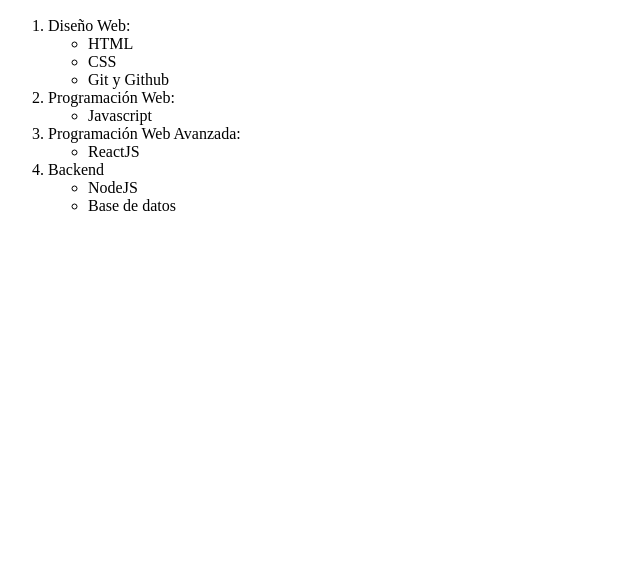
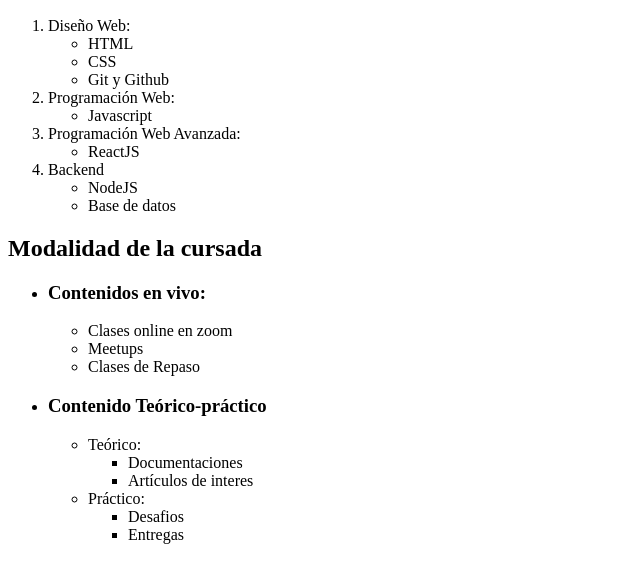
Before and after one commit to SleepD4rt/Gaston-Pares---Primera-Entrega-NUCBA-, a plain HTML site: page EjercicioN2.html in a window 1280 px wide. Shown: the part 110-692 px from the top of the page, without its empty margins (0-640 px from the left). Drawn offline with Linux system fonts and the light colour scheme.

Commit message:
Ejercicio N2 Terminado

```diff
--- a/EjercicioN2.html
+++ b/EjercicioN2.html
@@ -1,9 +1,9 @@
 <!DOCTYPE html>
 <html lang="es">
   <head>
-    <meta charset="UTF-8">
-    <meta http-equiv="X-UA-Compatible" content="IE=edge">
-    <meta name="viewport" content="width=device-width, initial-scale=1.0">
+    <meta charset="UTF-8" />
+    <meta http-equiv="X-UA-Compatible" content="IE=edge" />
+    <meta name="viewport" content="width=device-width, initial-scale=1.0" />
     <title>Ejercicio N°2 - Listas Anidadas</title>
   </head>
   <body>
@@ -11,37 +11,72 @@
       <h1>Programación Web Full Stack</h1>
     </header>
     <main>
-
       <div class="container">
+        <section class="modulos">
           <h2>Módulos de la cursada</h2>
           <ol>
-        <li>Diseño Web:
+            <li>
+              Diseño Web:
               <ul>
                 <li>HTML</li>
                 <li>CSS</li>
                 <li>Git y Github</li>
               </ul>
             </li>
-        <li> Programación Web:
+            <li>
+              Programación Web:
               <ul>
                 <li>Javascript</li>
               </ul>
             </li>
-        <li>Programación Web Avanzada:
+            <li>
+              Programación Web Avanzada:
               <ul>
                 <li>ReactJS</li>
               </ul>
             </li>
-        <li>Backend
+            <li>
+              Backend
               <ul>
                 <li>NodeJS</li>
                 <li>Base de datos</li>
               </ul>
             </li>
           </ol>
+        </section>
+        <section class="modalidad">
+          <h2>Modalidad de la cursada</h2>
+          <ul>
+            <li>
+              <h3>Contenidos en vivo:</h3>
+              <ul>
+                <li>Clases online en zoom</li>
+                <li>Meetups</li>
+                <li>Clases de Repaso</li>
+              </ul>
+            </li>
+            <li>
+              <h3>Contenido Teórico-práctico</h3>
+              <ul>
+                <li>
+                  Teórico:
+                  <ul>
+                    <li>Documentaciones</li>
+                    <li>Artículos de interes</li>
+                  </ul>
+                </li>
+                <li>
+                  Práctico:
+                  <ul>
+                    <li>Desafios</li>
+                    <li>Entregas</li>
+                  </ul>
+                </li>
+              </ul>
+            </li>
+          </ul>
+        </section>
       </div>
-
-
     </main>
   </body>
 </html>
```
Lines whose indentation alone changed are shown as unchanged.
